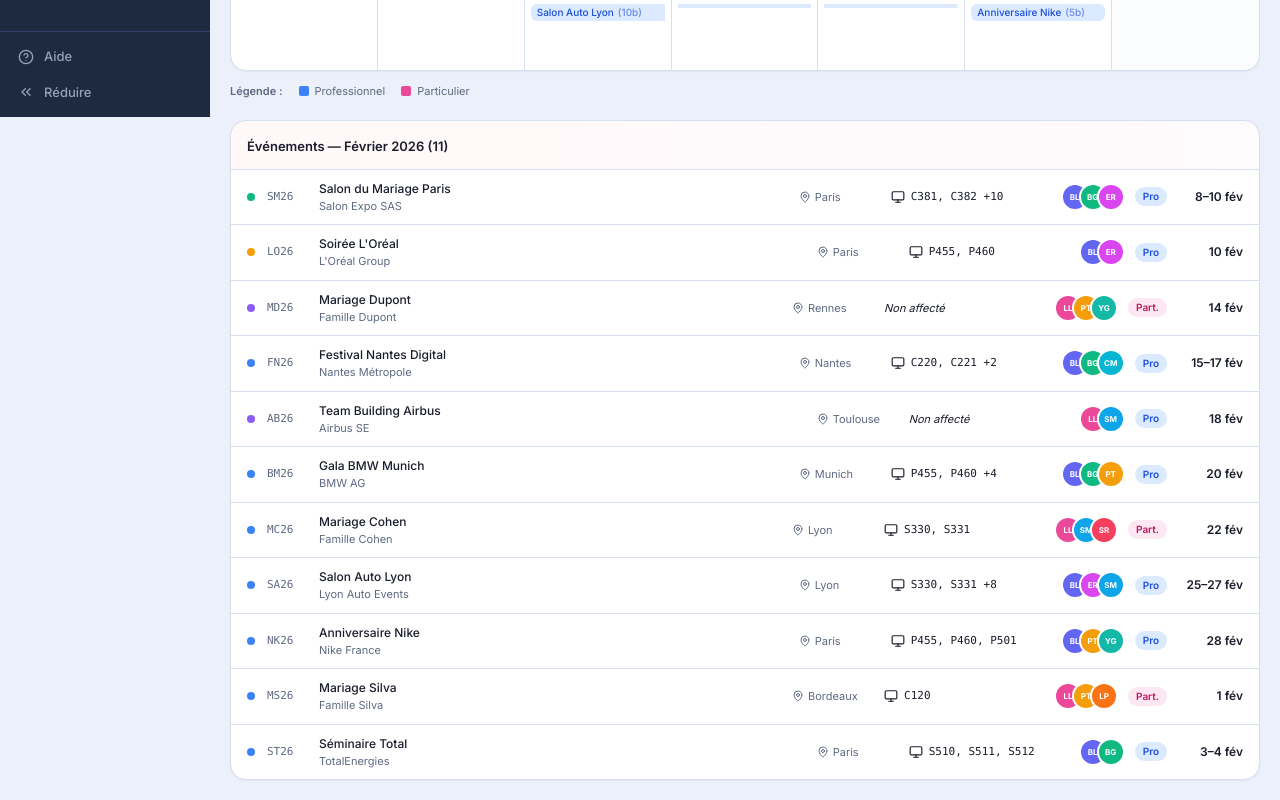
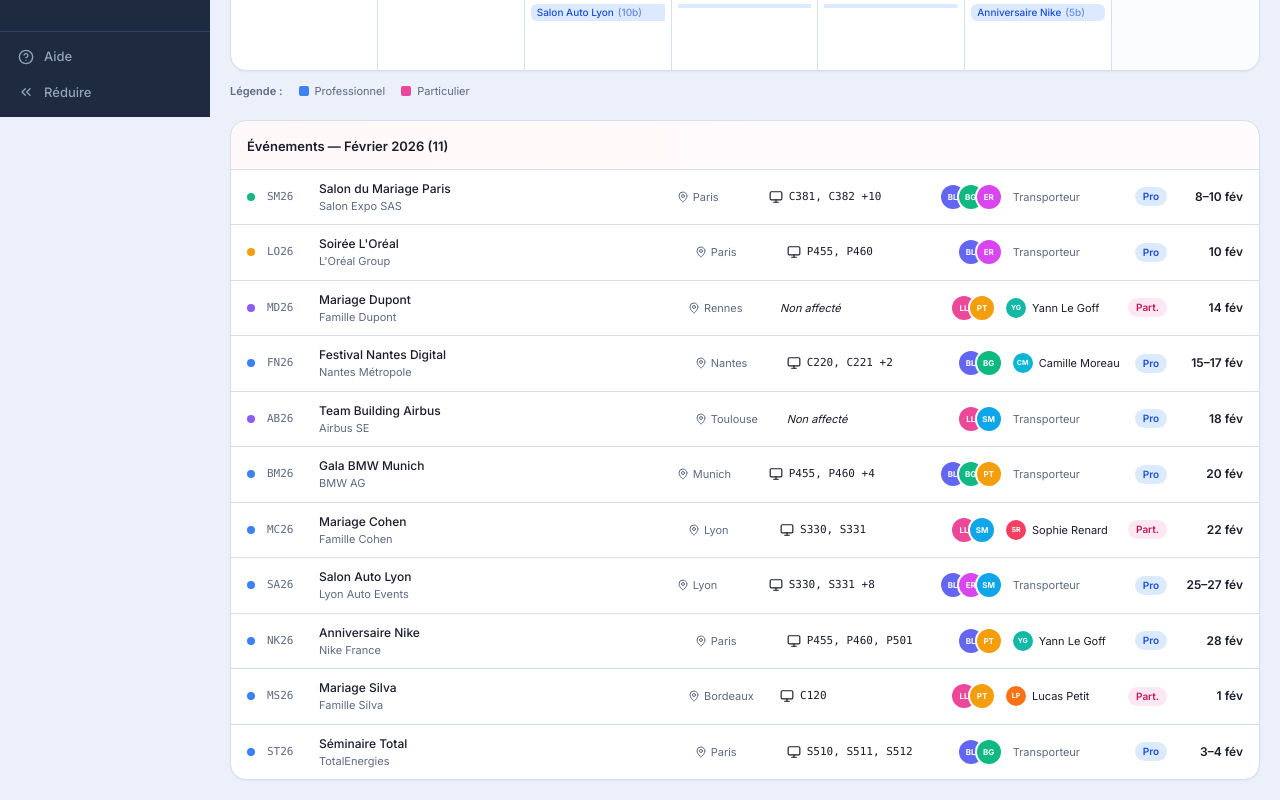
Before and after one commit to smcto/kitstart-platform, a React (Vite) app: page /events/planning in a window 1280 px wide. Shown: the part 684-1484 px from the top of the page. Built offline with nearby package versions, Linux system fonts and the light colour scheme.

Commit message:
Add provenance column with antenne contact in event list
- Shows "Transporteur" for transporteur events
- Shows antenne avatar + name for antenne events
- Removed antenne from team avatars group (now in provenance column)

https://claude.ai/code/session_01Fpb8xnhEUP3fdtBHgVNGKs

```diff
--- a/src/pages/EventsPlanning.jsx
+++ b/src/pages/EventsPlanning.jsx
@@ -505,10 +505,20 @@ export default function EventsPlanning() {
                             {TEAM_MEMBERS[cp].initials}
                           </span>
                         ))}
-                        {evt.antenne && (
-                          <span className={cn("flex h-6 w-6 items-center justify-center rounded-full text-[8px] font-bold text-white ring-2 ring-white", evt.antenne.color)} title={`Antenne : ${evt.antenne.name}`}>
-                            {evt.antenne.initials}
-                          </span>
+                      </div>
+                      {/* Provenance */}
+                      <div className="shrink-0 w-[110px] flex items-center gap-1.5">
+                        {evt.provenance === "antenne" && evt.antenne ? (
+                          <>
+                            <span className={cn("flex h-5 w-5 items-center justify-center rounded-full text-[7px] font-bold text-white shrink-0", evt.antenne.color)}>
+                              {evt.antenne.initials}
+                            </span>
+                            <span className="text-[11px] text-[--k-text] truncate">{evt.antenne.name}</span>
+                          </>
+                        ) : evt.provenance === "antenne" ? (
+                          <span className="text-[11px] text-[--k-muted]">Antenne</span>
+                        ) : (
+                          <span className="text-[11px] text-[--k-muted]">Transporteur</span>
                         )}
                       </div>
                       <span className={cn("rounded-full px-2 py-0.5 text-[10px] font-semibold shrink-0", tc.bg, tc.text)}>{evt.clientType === "Professionnel" ? "Pro" : "Part."}</span>
```
